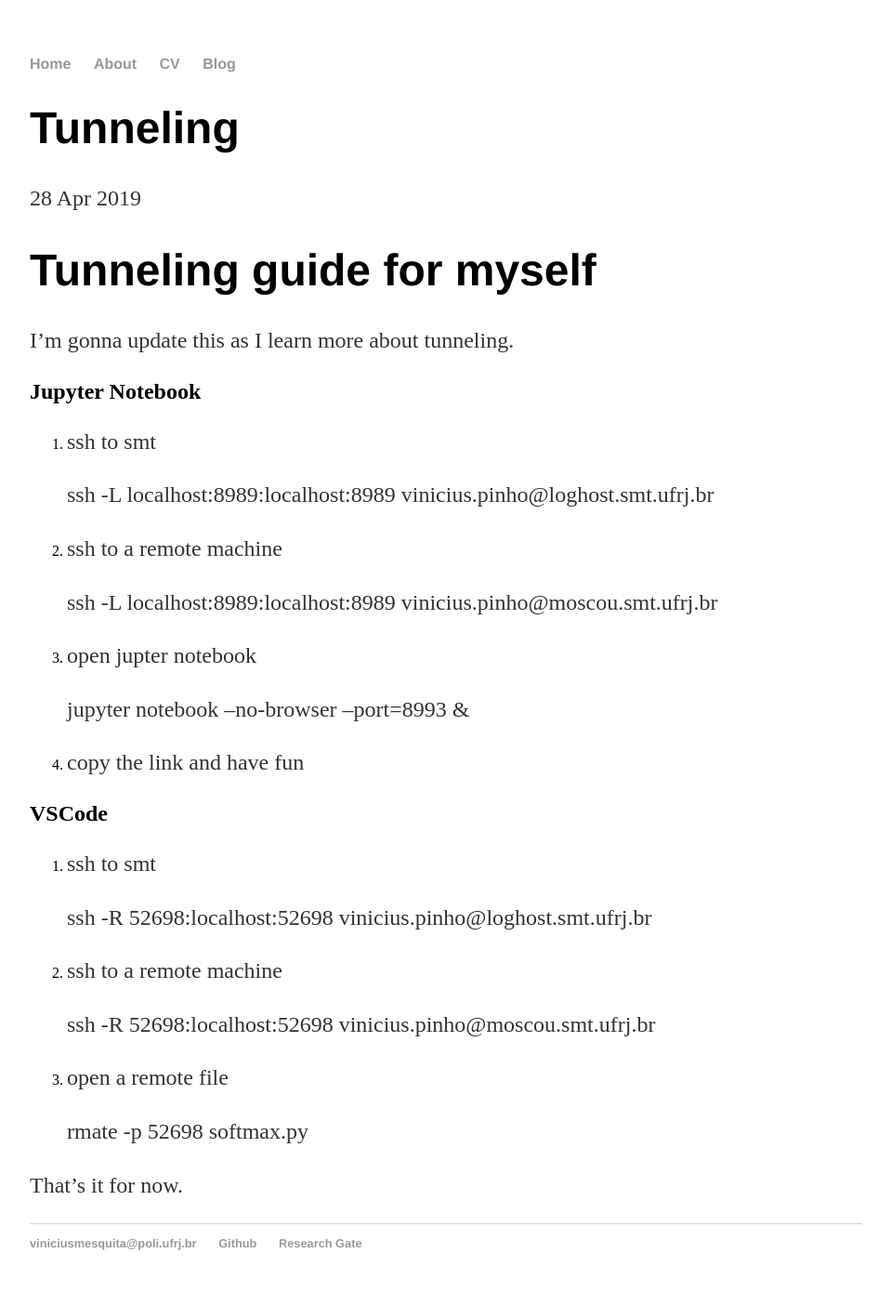
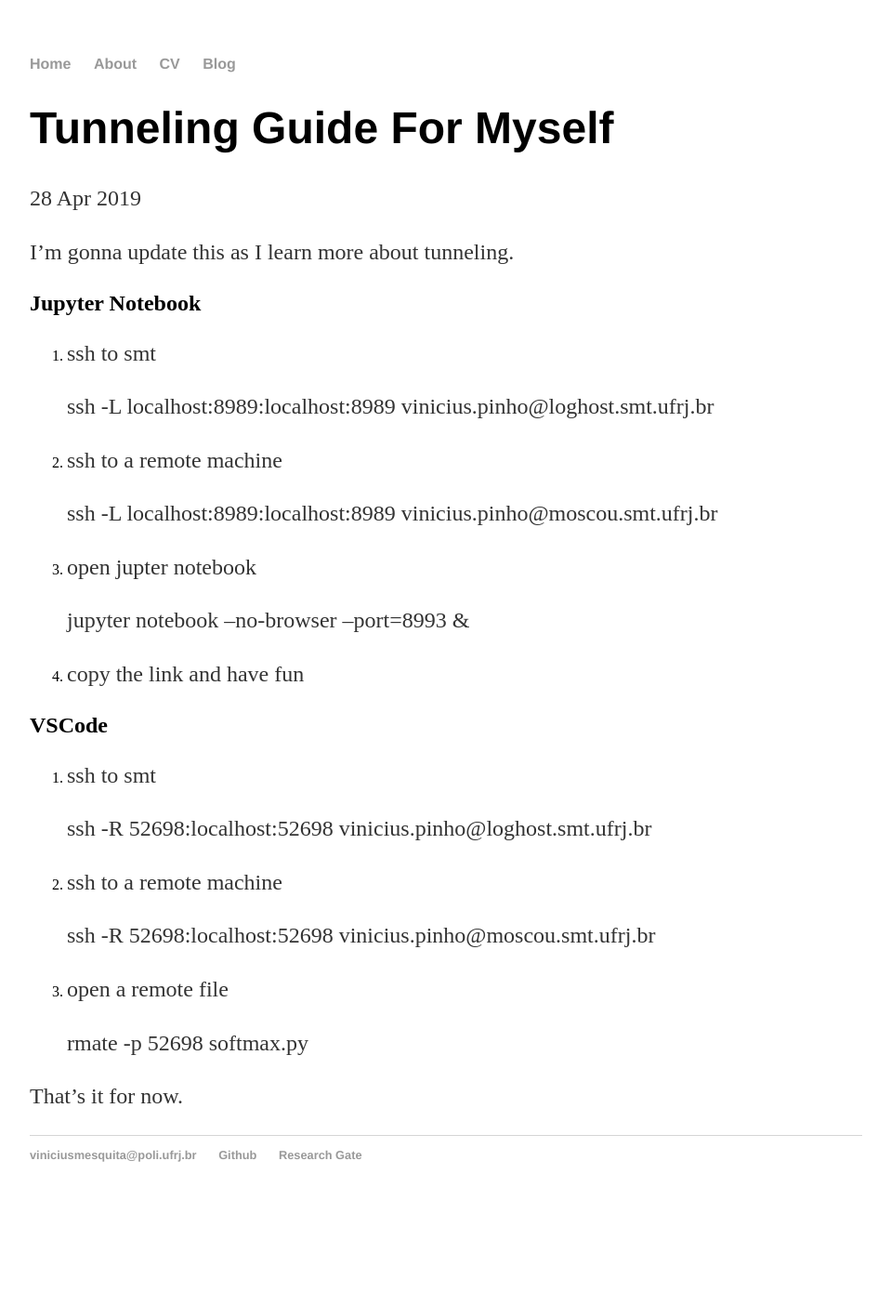
Before and after one commit to mesquita/mesquita.github.io, a Jekyll site: the page built from _posts/2019-04-28-tunneling-guide-for-myself.md, in a window 1280 px wide. Shown: the whole page at 93% size, without its empty margins (160-1119 px from the left). Built offline with Jekyll 4.4.1, drawn with Linux system fonts in a browser that asks for light colours; our own code applies the rules of GitHub Pages for plain Markdown files; after the commit the page ends 1310 px from its top, so only the background shows below that.

Commit message:
Update post name

```diff
--- a/_posts/2019-04-28-tunneling.md
+++ b/_posts/2019-04-28-tunneling-guide-for-myself.md
@@ -1,5 +1,3 @@
-# Tunneling guide for myself
-
 I'm gonna update this as I learn more about tunneling.
 
 ## Jupyter Notebook
```
